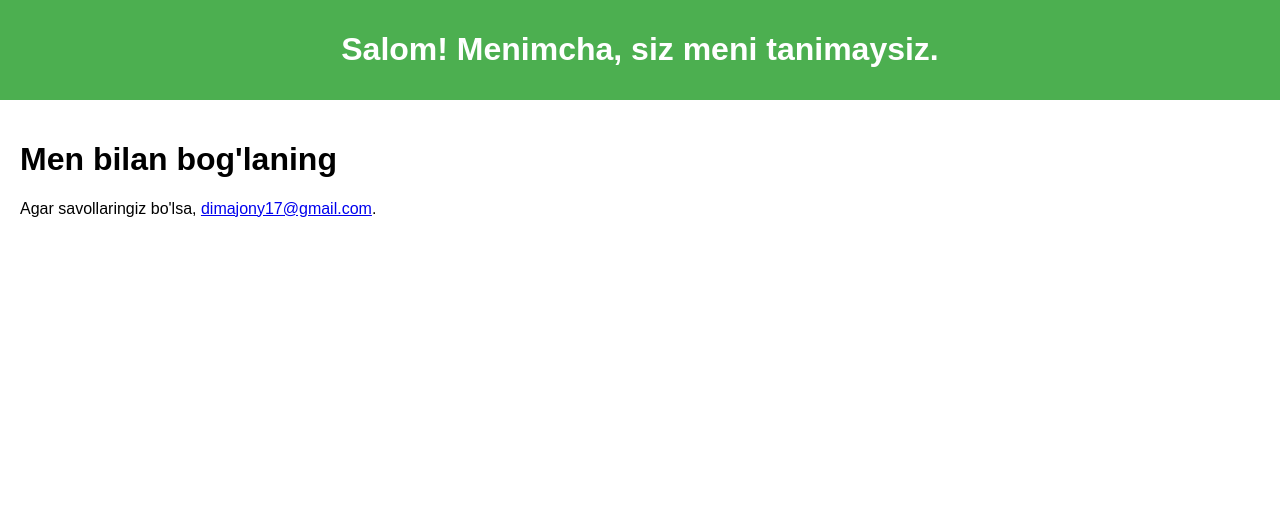
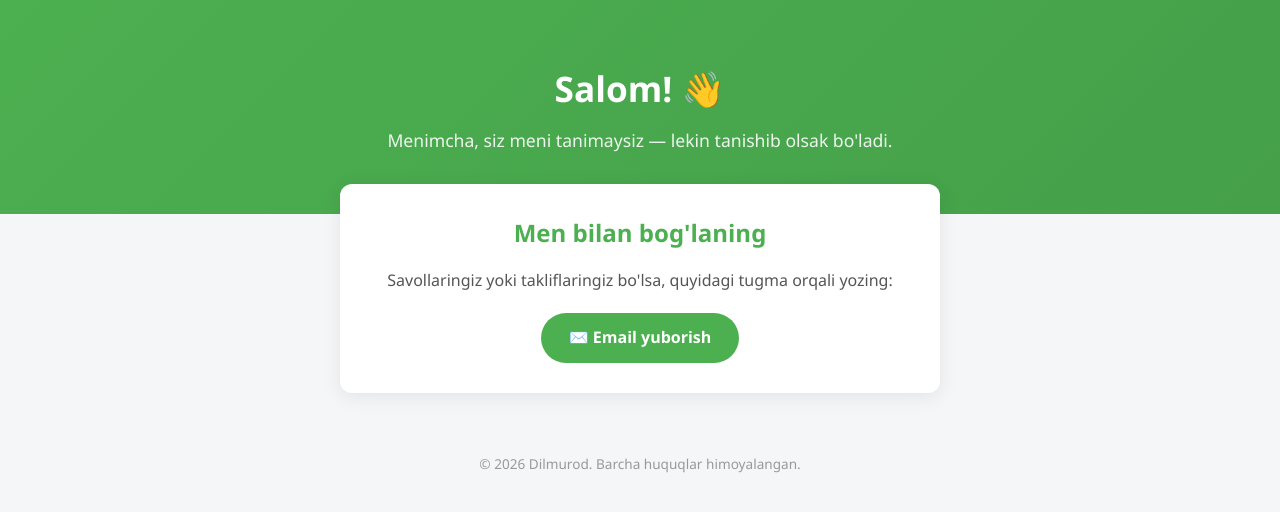
Before and after one commit to dimajony/my-website, a plain HTML site: page index.html in a window 1280 px wide. Drawn offline with Linux system fonts and the light colour scheme.

Commit message:
Dizaynni yaxshiladim

```diff
--- a/index.html
+++ b/index.html
@@ -6,34 +6,108 @@
 	<meta name="viewport" content="width=device-width, initial-scale=1.0">
 	<title>Gmail Havola</title>
 	<style>
-		body {
-			font-family: Arial, sans-serif;
+		* {
 			margin: 0;
 			padding: 0;
+			box-sizing: border-box;
+		}
+
+		body {
+			font-family: 'Segoe UI', Arial, sans-serif;
+			background-color: #f4f6f8;
+			color: #333;
+			line-height: 1.6;
 		}
 
 		header {
-			background-color: #4CAF50;
+			background: linear-gradient(135deg, #4CAF50, #45a049);
 			color: white;
-			padding: 10px 0;
+			padding: 60px 20px;
 			text-align: center;
 		}
 
+		header h1 {
+			font-size: 2.2rem;
+			margin-bottom: 10px;
+		}
+
+		header p {
+			font-size: 1.1rem;
+			opacity: 0.9;
+		}
+
 		.container {
+			max-width: 600px;
+			margin: -30px auto 40px;
+			background: white;
+			padding: 30px;
+			border-radius: 12px;
+			box-shadow: 0 4px 20px rgba(0, 0, 0, 0.08);
+			text-align: center;
+		}
+
+		.container h2 {
+			color: #4CAF50;
+			margin-bottom: 15px;
+		}
+
+		.container p {
+			font-size: 1rem;
+			color: #555;
+			margin-bottom: 20px;
+		}
+
+		.contact-btn {
+			display: inline-block;
+			background-color: #4CAF50;
+			color: white;
+			padding: 12px 28px;
+			border-radius: 30px;
+			text-decoration: none;
+			font-weight: bold;
+			transition: background-color 0.3s ease, transform 0.2s ease;
+		}
+
+		.contact-btn:hover {
+			background-color: #388E3C;
+			transform: translateY(-2px);
+		}
+
+		footer {
+			text-align: center;
 			padding: 20px;
+			color: #999;
+			font-size: 0.85rem;
+		}
+
+		@media (max-width: 480px) {
+			header h1 {
+				font-size: 1.6rem;
+			}
+
+			.container {
+				margin: -20px 16px 30px;
+				padding: 20px;
+			}
 		}
 	</style>
 </head>
 
 <body>
 	<header>
-		<h1>Salom! Menimcha, siz meni tanimaysiz.</h1>
+		<h1>Salom! 👋</h1>
+		<p>Menimcha, siz meni tanimaysiz — lekin tanishib olsak bo'ladi.</p>
 	</header>
+
 	<div class="container">
-		<h1>Men bilan bog'laning</h1>
-		<p>Agar savollaringiz bo'lsa, <a href="mailto:dimajony17@gmail.com">dimajony17@gmail.com</a>.</p>
+		<h2>Men bilan bog'laning</h2>
+		<p>Savollaringiz yoki takliflaringiz bo'lsa, quyidagi tugma orqali yozing:</p>
+		<a class="contact-btn" href="mailto:dimajony17@gmail.com">✉️ Email yuborish</a>
 	</div>
 
+	<footer>
+		&copy; 2026 Dilmurod. Barcha huquqlar himoyalangan.
+	</footer>
 </body>
 
 </html>
```
